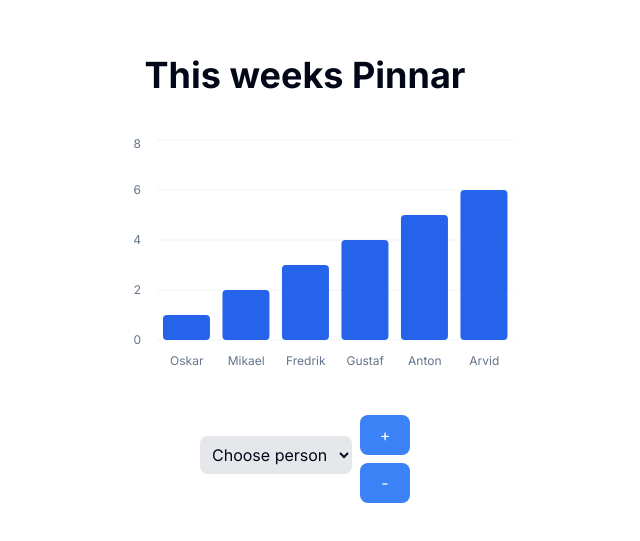
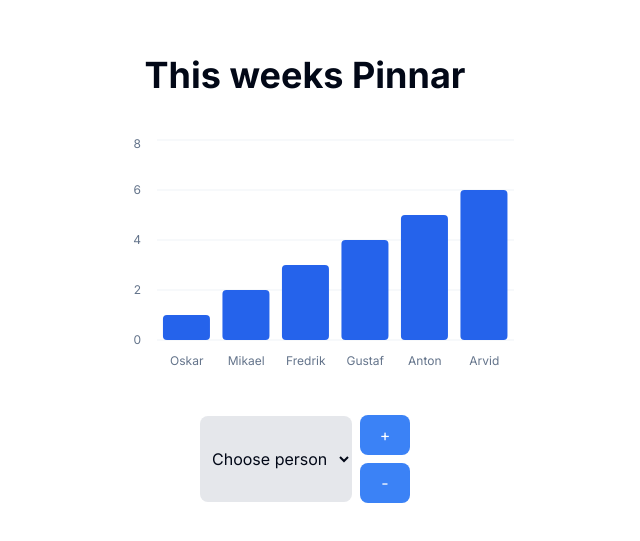
Before and after one commit to gilion-joel-b/rise-n-grind, a Next.js app: page / in a window 1280 px wide. Shown: the part 121-662 px from the top of the page, without its empty margins (335-975 px from the left). Built offline with nearby package versions, Linux system fonts and the light colour scheme.

Commit message:
chonky button

```diff
--- a/app/page.tsx
+++ b/app/page.tsx
@@ -59,7 +59,7 @@ export default function Home() {
             </section>
             <section className="flex gap-4 items-center justify-center">
                 <form className="flex gap-2 items-center" onSubmit={handleSubmit}>
-                    <select className="p-2 bg-gray-200 rounded-lg mb-2" onChange={(e) => setPerson(e.target.value)}>
+                    <select className="p-2 bg-gray-200 rounded-lg py-8" onChange={(e) => setPerson(e.target.value)}>
                         <option>Choose person</option>
                         {chartData.map((person, i) => (<option key={i}>{person.person}</option>))}
                     </select>
```
